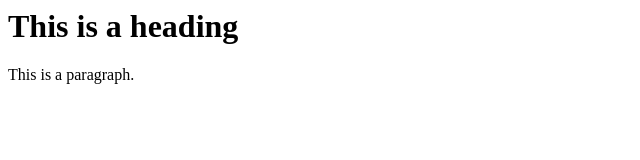
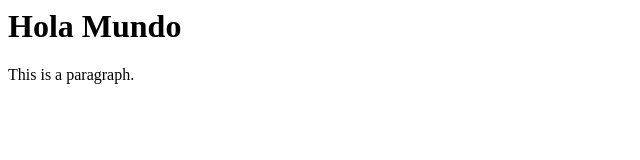
Before and after one commit to JhonyMc-IngSis/Mi-Primer-Repo, a plain HTML site: page index.html in a window 1280 px wide. Shown: the whole page, without its empty margins (0-640 px from the left). Drawn offline with Linux system fonts and the light colour scheme.

Commit message:
Segundo Commit

```diff
--- a/index.html
+++ b/index.html
@@ -4,7 +4,7 @@
 </head>
 
 <body>
-  <h1>This is a heading</h1>
+  <h1>Hola Mundo</h1>
   <p>This is a paragraph.</p>
 </body>
 
```
